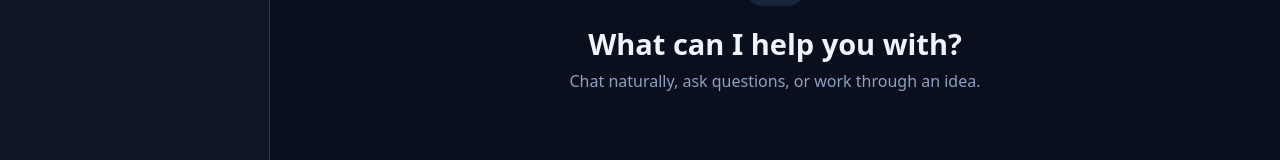
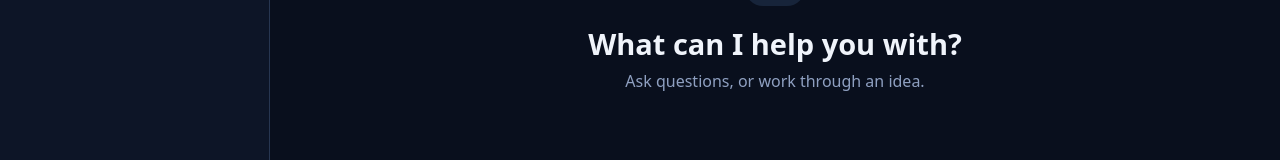
Before and after one commit to MyGame77/legend-server, a website: page index.html in a window 1280 px wide. Shown: the part 286-446 px from the top of the page. Drawn offline with Linux system fonts and the light colour scheme; no server answers.

Commit message:
Auto update LegendOS

```diff
--- a/index.html
+++ b/index.html
@@ -31,7 +31,7 @@
       <div id="welcome" class="welcome">
         <div class="logo">✦</div>
         <h1>What can I help you with?</h1>
-        <p>Chat naturally, ask questions, or work through an idea.</p>
+        <p>Ask questions, or work through an idea.</p>
       </div>
     </main>
 
```
